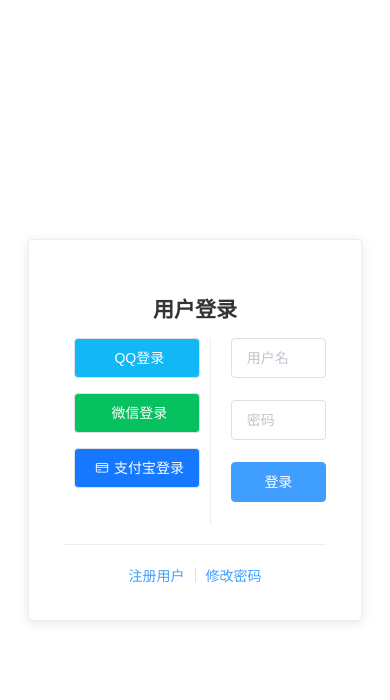
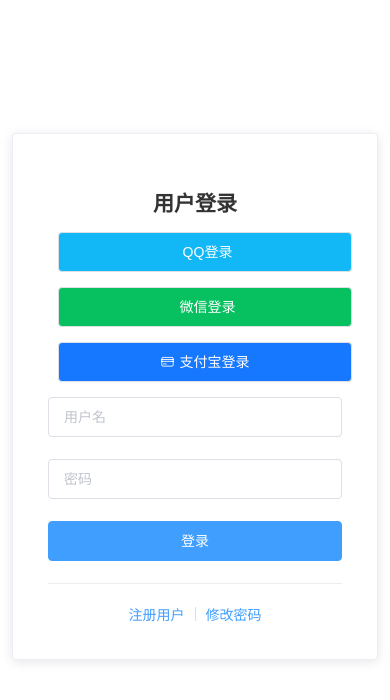
Before and after one commit to Chase-cn/wut-web---, a Vue app: page /#/login in a window 390 px wide. Shown: the top 700 px of the page. Built offline with nearby package versions, Linux system fonts and the light colour scheme.

Commit message:
feat:实现登录界面的响应式布局

```diff
--- /dev/null
+++ b/src/utils/responsive.js
@@ -0,0 +1,20 @@
+// 响应式状态检测
+export default {
+  data () {
+    return {
+      isMobile: false
+    }
+  },
+  methods: {
+    checkScreenSize () {
+      this.isMobile = window.innerWidth < 800
+    }
+  },
+  mounted () {
+    this.checkScreenSize()
+    window.addEventListener('resize', this.checkScreenSize)
+  },
+  beforeDestroy () {
+    window.removeEventListener('resize', this.checkScreenSize)
+  }
+}
--- a/src/views/Login.vue
+++ b/src/views/Login.vue
@@ -1,5 +1,5 @@
 <template>
-  <div class="login-container">
+  <div :class="['login-container', { 'mobile-layout': isMobile }]">
     <el-card class="login-card">
       <h2>用户登录</h2>
       <div class="login-content">
@@ -40,7 +40,10 @@
 </template>
 
 <script>
+import responsiveMixin from '@/utils/responsive'
 export default {
+  mixins: [responsiveMixin], // 增加响应式布局的内容
+
   data () {
     return {
       loginForm: {
@@ -75,6 +78,7 @@
 </script>
 
 <style scoped>
+/*基础样式:通用*/
 .login-container {
   display: flex;
   justify-content: center;
@@ -82,7 +86,12 @@
   height: 100vh;
   background-color: white;
 }
-.login-card {
+/* 桌面端样式 + 部分通用*/
+.login-container:not(.mobile-layout) {
+  flex-direction: row;
+}
+
+.login-container:not(.mobile-layout) >.login-card {
   width: 50%;  /* 增加宽度 */
   padding: 30px;
 }
@@ -92,23 +101,25 @@
   color: #333;
 }
 
-.login-content {
+.login-container:not(.mobile-layout) .login-content {
   display: flex;
   justify-content: space-between;
 }
 
-.login-left {
+/*先搭框架*/
+.login-container:not(.mobile-layout) .login-left {
   width: 48%;
   padding-right: 20px;
   /*分割线是怎么来的?相当于加了个右边框*/
   border-right: 1px solid #eee;
 }
 
-.login-right {
+.login-container:not(.mobile-layout) .login-right {
   width: 48%;
   padding-left: 20px;
 }
 
+/*再填内容*/
 .third-party-login {
   display: flex;
   flex-direction: column;
@@ -144,4 +155,16 @@
 .el-divider--vertical {
   margin: 0 10px;
 }
+
+/* 移动端样式 */
+.login-container.mobile-layout {
+  flex-direction: column;
+}
+.login-container.mobile-layout .login-left {
+  width: 100%;
+}
+.login-container.mobile-layout .login-card {
+  width: 70%;  /* 增加宽度 */
+  margin-bottom: 20%;
+}
 </style>
```
